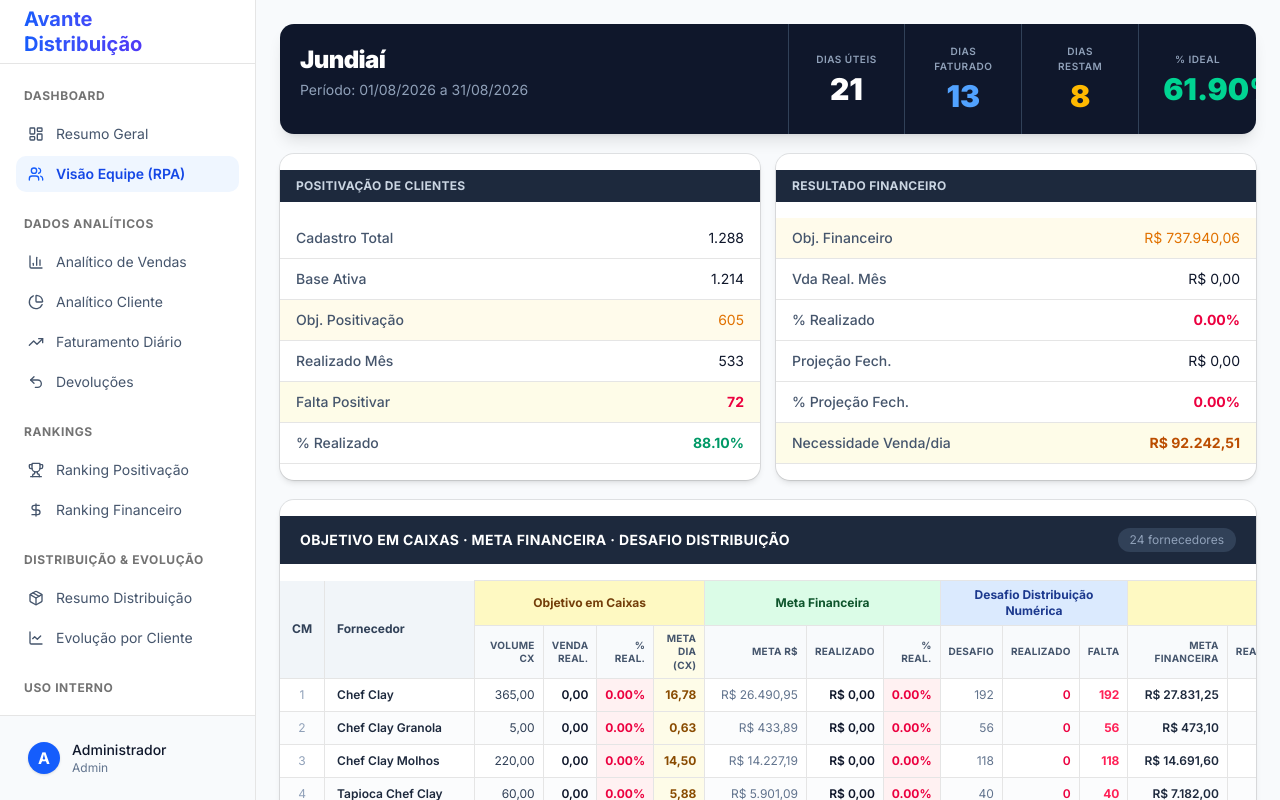
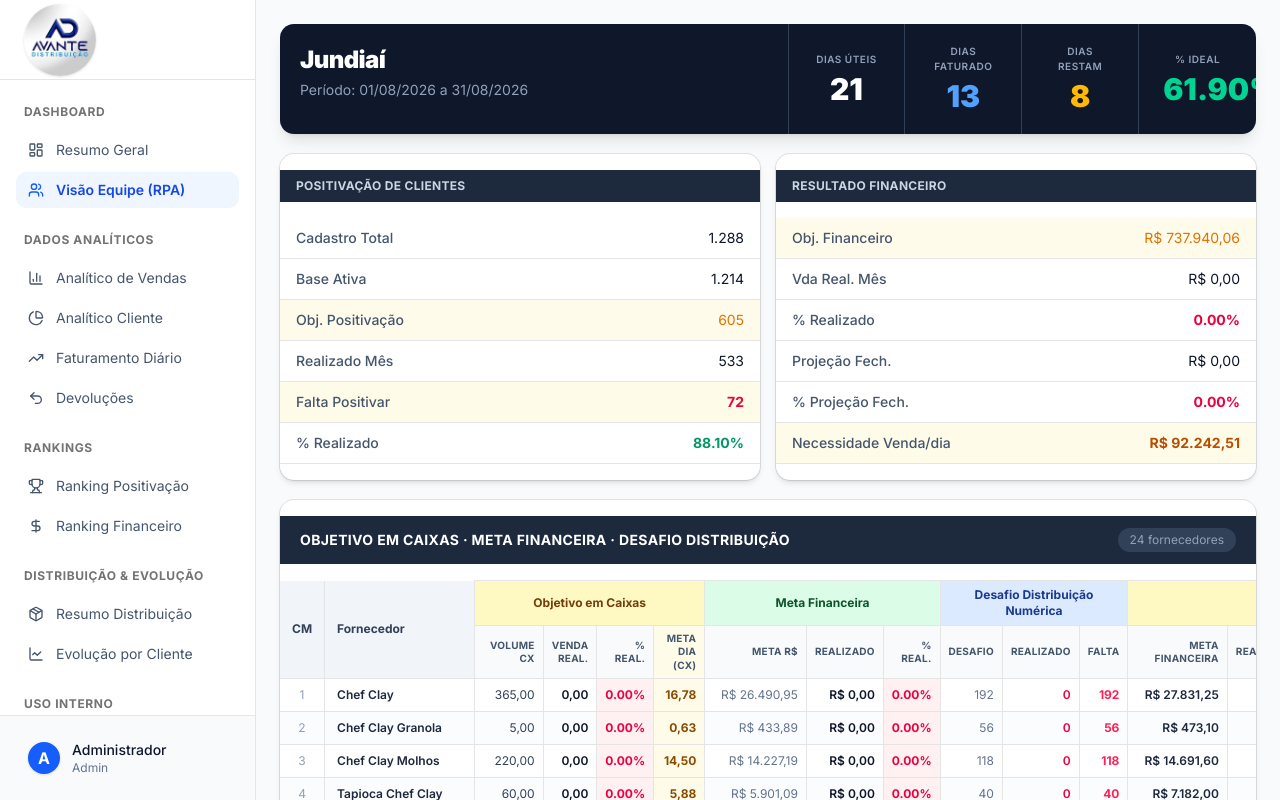
Before and after one commit to fabricio-hunt/sales-management-dashboard, a Next.js app: page /equipe in a window 1280 px wide. Built offline with nearby package versions, Linux system fonts and the light colour scheme; no server answers; the database is empty.

Commit message:
feat: adiciona logo, soma meta financeira eq e inclui pasta de docs

```diff
--- a/src/app/equipe/page.tsx
+++ b/src/app/equipe/page.tsx
@@ -281,6 +281,7 @@ export default async function EquipePage() {
   const totalRealCx = tableData.reduce((s, r) => s + r.realCx, 0);
   const totalPctFin = totalMetaFin > 0 ? (totalRealFin / totalMetaFin) * 100 : 0;
   const totalPctCx = totalMetaCx > 0 ? (totalRealCx / totalMetaCx) * 100 : 0;
+  const totalMetaFinPremiacao = tableData.reduce((s, r) => s + r.metaFinPremiacao, 0);
 
   // Formatters
   const fmtPct = (v: number) => `${v.toFixed(2)}%`;
@@ -526,7 +527,7 @@ export default async function EquipePage() {
                 <td colSpan={3} className="px-2 py-3" />
 
                 {/* Premiação */}
-                <td className="px-2 py-3 text-right font-mono text-rose-500">#REF!</td>
+                <td className="px-2 py-3 text-right font-mono text-amber-300">{fmtCur(totalMetaFinPremiacao)}</td>
                 <td className="px-2 py-3 text-right font-mono">R$ -</td>
                 <td className="px-2 py-3 text-right text-rose-500">POSITIVAÇÃO</td>
                 <td className="px-2 py-3 text-right font-mono text-rose-500">{fmtPct(pctPositivacaoRealizado)}</td>
--- a/src/components/layout/Sidebar.tsx
+++ b/src/components/layout/Sidebar.tsx
@@ -1,5 +1,6 @@
 "use client";
 import Link from "next/link";
+import Image from "next/image";
 import { usePathname } from "next/navigation";
 import {
   LayoutDashboard,
@@ -71,9 +72,15 @@ export function Sidebar() {
     <>
       {/* Mobile Top Bar */}
       <div className="md:hidden flex items-center justify-between p-4 border-b bg-white shrink-0 z-40 relative">
-        <h1 className="text-xl font-bold bg-gradient-to-r from-blue-600 to-indigo-600 bg-clip-text text-transparent leading-tight">
-          Avante
-        </h1>
+        <Link href="/">
+          <Image
+            src="/logo.jpg"
+            alt="Avante Distribuição"
+            width={48}
+            height={48}
+            className="object-cover rounded-full shadow-sm"
+          />
+        </Link>
         <button onClick={() => setIsOpen(!isOpen)} className="p-2 text-slate-600 hover:bg-slate-100 rounded-md transition-colors">
           <Menu className="w-6 h-6" />
         </button>
@@ -89,12 +96,16 @@ export function Sidebar() {
 
       {/* Sidebar Content */}
       <aside className={`fixed inset-y-0 left-0 z-50 w-64 bg-background border-r transform transition-transform duration-300 ease-in-out md:relative md:translate-x-0 ${isOpen ? "translate-x-0" : "-translate-x-full"} flex flex-col h-screen shrink-0`}>
-        <div className="h-16 flex items-center justify-between px-6 border-b shrink-0">
-          <h1 className="text-xl font-bold bg-gradient-to-r from-blue-600 to-indigo-600 bg-clip-text text-transparent leading-tight">
-            Avante
-            <br />
-            Distribuição
-          </h1>
+        <div className="h-20 flex items-center justify-between px-6 border-b shrink-0 py-4">
+          <Link href="/" className="flex items-center">
+            <Image
+              src="/logo.jpg"
+              alt="Avante Distribuição"
+              width={72}
+              height={72}
+              className="object-cover rounded-full shadow-sm"
+            />
+          </Link>
           <button onClick={() => setIsOpen(false)} className="md:hidden p-2 text-slate-500 hover:bg-slate-100 rounded-md">
             <X className="w-5 h-5" />
           </button>
```
Also changed, not shown: public/logo.jpg (added), 5 other files (tests, documents, lock files or other folders).
